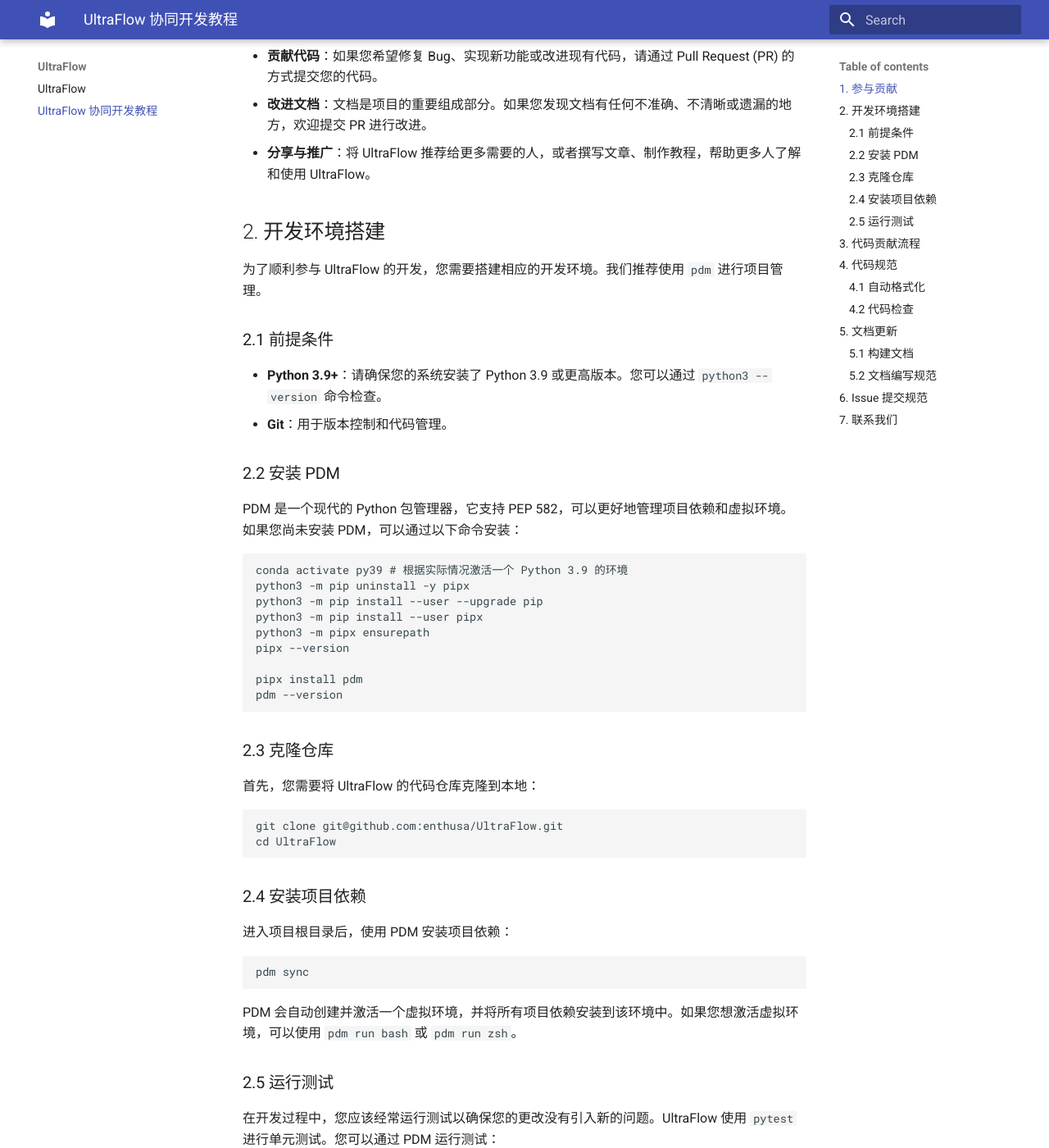
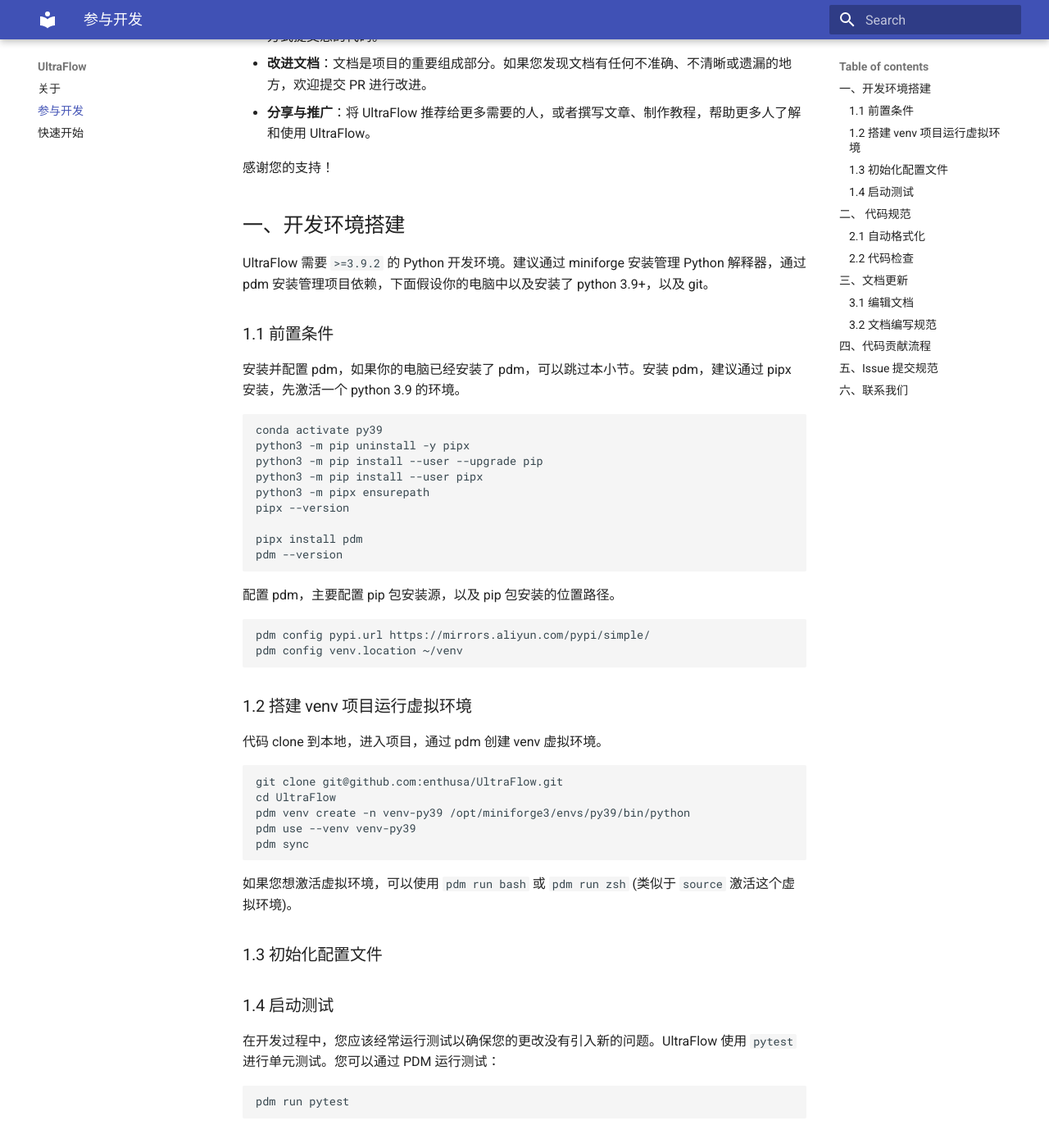
Before and after one commit to enthusa/UltraFlow, an MkDocs documentation site: the page built from docs/collaboration_tutorial.md, in a window 1280 px wide and 1400 px high, scrolled down 367 px. Shown: the whole window at 82% size. Built offline with MkDocs 1.6.1 and Material for MkDocs 9.7.7, drawn with Linux system fonts in a browser that asks for light colours; some of the changed text lies outside the part shown.

Commit message:
docs: 整理文档

````diff
--- a/docs/collaboration_tutorial.md
+++ b/docs/collaboration_tutorial.md
@@ -1,31 +1,26 @@
-# UltraFlow 协同开发教程
+# 参与开发
 
-UltraFlow 是一个开源项目，我们非常欢迎并鼓励社区成员参与贡献。本教程将指导您如何参与 UltraFlow 的开发，包括环境搭建、代码贡献流程、代码规范以及文档更新等。
+UltraFlow 是一个开源项目，我们非常欢迎并鼓励社区成员参与贡献。本教程将指导您如何参与 UltraFlow 的开发，包括环境搭建、代码贡献流程、代码规范以及文档更新等。如果您有任何问题、建议或想参与贡献，请访问我们的 GitHub 仓库：[GitHub 仓库链接](https://github.com/enthusa/UltraFlow)
 
-## 1. 参与贡献
+您可以通过以下方式支持我们：
 
-我们鼓励所有对 UltraFlow 感兴趣的开发者通过以下方式参与贡献：
+- **提交 Issue**：如果您在使用过程中遇到 Bug，或者有新的功能建议，请随时在 GitHub 上提交 Issue。在提交之前，请先搜索现有 Issue，避免重复提交。
+- **贡献代码**：如果您希望修复 Bug、实现新功能或改进现有代码，请通过 Pull Request (PR) 的方式提交您的代码。
+- **改进文档**：文档是项目的重要组成部分。如果您发现文档有任何不准确、不清晰或遗漏的地方，欢迎提交 PR 进行改进。
+- **分享与推广**：将 UltraFlow 推荐给更多需要的人，或者撰写文章、制作教程，帮助更多人了解和使用 UltraFlow。
 
-*   **提交 Issue**：如果您在使用过程中遇到 Bug，或者有新的功能建议，请随时在 GitHub 上提交 Issue。在提交之前，请先搜索现有 Issue，避免重复提交。
-*   **贡献代码**：如果您希望修复 Bug、实现新功能或改进现有代码，请通过 Pull Request (PR) 的方式提交您的代码。
-*   **改进文档**：文档是项目的重要组成部分。如果您发现文档有任何不准确、不清晰或遗漏的地方，欢迎提交 PR 进行改进。
-*   **分享与推广**：将 UltraFlow 推荐给更多需要的人，或者撰写文章、制作教程，帮助更多人了解和使用 UltraFlow。
+感谢您的支持！
 
-## 2. 开发环境搭建
+## 一、开发环境搭建
 
-为了顺利参与 UltraFlow 的开发，您需要搭建相应的开发环境。我们推荐使用 `pdm` 进行项目管理。
+UltraFlow 需要 `>=3.9.2` 的 Python 开发环境。建议通过 miniforge 安装管理 Python 解释器，通过 pdm 安装管理项目依赖，下面假设你的电脑中以及安装了 python 3.9+，以及 git。
 
-### 2.1 前提条件
+### 1.1 前置条件
 
-*   **Python 3.9+**：请确保您的系统安装了 Python 3.9 或更高版本。您可以通过 `python3 --version` 命令检查。
-*   **Git**：用于版本控制和代码管理。
-
-### 2.2 安装 PDM
-
-PDM 是一个现代的 Python 包管理器，它支持 PEP 582，可以更好地管理项目依赖和虚拟环境。如果您尚未安装 PDM，可以通过以下命令安装：
+安装并配置 pdm，如果你的电脑已经安装了 pdm，可以跳过本小节。安装 pdm，建议通过 pipx 安装，先激活一个 python 3.9 的环境。
 
 ```bash
-conda activate py39 # 根据实际情况激活一个 Python 3.9 的环境
+conda activate py39
 python3 -m pip uninstall -y pipx
 python3 -m pip install --user --upgrade pip
 python3 -m pip install --user pipx
@@ -36,26 +31,30 @@
 pdm --version
 ```
 
-### 2.3 克隆仓库
+配置 pdm，主要配置 pip 包安装源，以及 pip 包安装的位置路径。
 
-首先，您需要将 UltraFlow 的代码仓库克隆到本地：
+```bash
+pdm config pypi.url https://mirrors.aliyun.com/pypi/simple/
+pdm config venv.location ~/venv
+```
+
+### 1.2 搭建 venv 项目运行虚拟环境
+
+代码 clone 到本地，进入项目，通过 pdm 创建 venv 虚拟环境。
 
 ```bash
 git clone git@github.com:enthusa/UltraFlow.git
 cd UltraFlow
-```
-
-### 2.4 安装项目依赖
-
-进入项目根目录后，使用 PDM 安装项目依赖：
-
-```bash
+pdm venv create -n venv-py39 /opt/miniforge3/envs/py39/bin/python
+pdm use --venv venv-py39
 pdm sync
 ```
 
-PDM 会自动创建并激活一个虚拟环境，并将所有项目依赖安装到该环境中。如果您想激活虚拟环境，可以使用 `pdm run bash` 或 `pdm run zsh`。
+如果您想激活虚拟环境，可以使用 `pdm run bash` 或 `pdm run zsh` (类似于 `source` 激活这个虚拟环境)。
 
-### 2.5 运行测试
+### 1.3 初始化配置文件
+
+### 1.4 启动测试
 
 在开发过程中，您应该经常运行测试以确保您的更改没有引入新的问题。UltraFlow 使用 `pytest` 进行单元测试。您可以通过 PDM 运行测试：
 
@@ -63,108 +62,111 @@
 pdm run pytest
 ```
 
-## 3. 代码贡献流程
-
-我们遵循标准的 GitHub Flow 贡献流程：
-
-1.  **Fork 仓库**：在 GitHub 上 Fork UltraFlow 仓库到您自己的账户。
-2.  **克隆您的 Fork**：将您 Fork 的仓库克隆到本地。
-    ```bash
-    git clone git@github.com:enthusa/UltraFlow.git
-    cd UltraFlow
-    ```
-3.  **创建新分支**：为您的新功能或 Bug 修复创建一个新的分支。分支名称应具有描述性，例如 `feature/add-new-command` 或 `fix/bug-in-batch-test`。
-    ```bash
-    git checkout -b feature/your-feature-name
-    ```
-4.  **进行更改**：在您的新分支上进行代码更改。请确保您的更改符合代码规范，并编写相应的单元测试。
-5.  **提交更改**：提交您的更改到本地仓库。提交信息应清晰、简洁，说明本次提交的目的。
-    ```bash
-    git add .
-    git commit -m "feat: add new command for X"
-    ```
-    （我们推荐使用 Conventional Commits 规范，例如 `feat:`, `fix:`, `docs:`, `chore:` 等前缀）
-6.  **同步上游**：在提交 PR 之前，请确保您的分支与上游 `main` 分支保持同步，以避免合并冲突。
-    ```bash
-    git remote add upstream git@github.com:enthusa/UltraFlow.git # 首次添加
-    git checkout main
-    git pull upstream main
-    git checkout feature/your-feature-name
-    git rebase main
-    ```
-7.  **推送分支**：将您的分支推送到您的 Fork 仓库。
-    ```bash
-    git push origin feature/your-feature-name
-    ```
-8.  **提交 Pull Request (PR)**：在 GitHub 上打开您的 Fork 仓库页面，您会看到一个提示，引导您创建 Pull Request。请填写清晰的 PR 描述，说明您的更改内容、目的以及解决了哪些问题。
-9.  **等待审查**：提交 PR 后，项目维护者将对您的代码进行审查。您可能需要根据审查意见进行修改。
-10. **合并**：一旦您的 PR 通过审查并被批准，它将被合并到 `main` 分支。
-
-## 4. 代码规范
+## 二、 代码规范
 
 UltraFlow 使用 `ruff` 进行代码格式化和 Linting，以确保代码风格的统一性。在提交代码之前，请确保您的代码通过 `ruff` 的检查。
 
-### 4.1 自动格式化
+### 2.1 自动格式化
 
 您可以使用以下命令自动格式化您的代码：
 
 ```bash
-pdm run ruff format .
+pdm run format
 ```
 
-### 4.2 代码检查
+### 2.2 代码检查
 
 您可以使用以下命令检查代码是否符合规范：
 
 ```bash
-pdm run ruff check .
+pdm run lint
 ```
 
 我们建议您在提交代码之前，先运行这两个命令。
 
-## 5. 文档更新
+## 三、文档更新
 
-UltraFlow 的文档使用 `sphinx` 编写，并以 reStructuredText 格式存储在 `docs/` 目录下。如果您对文档进行了更改，请确保重新构建文档并检查其正确性。
+UltraFlow 的文档使用 `MkDocs` 编写，并以 Markdown 格式存储在 `docs/` 目录下。如果您对文档进行了更改，请确保重新构建文档并检查其正确性。
 
-### 5.1 构建文档
+### 3.1 编辑文档
 
-进入 `docs/` 目录，然后运行以下命令构建文档：
+使用如下命令，启动预览模式，可以一遍编辑文档，一遍预览效果。
 
 ```bash
-cd docs
-make html
+pdm run docs-dev
 ```
 
-构建完成后，您可以在 `_build/html/` 目录下找到生成的 HTML 文档，并在浏览器中打开 `index.html` 进行预览。
+### 3.2 文档编写规范
 
-### 5.2 文档编写规范
+- 使用 Markdown 语法。
+- 保持文档清晰、简洁、准确。
+- 为新的功能或更改添加相应的文档。
+- 确保示例代码可运行且正确。
 
-*   使用 reStructuredText 语法。
-*   保持文档清晰、简洁、准确。
-*   为新的功能或更改添加相应的文档。
-*   确保示例代码可运行且正确。
+为了确保文档格式风格统一，我们引入 `markdown-formatter` npm 包进行 Markdown 文档格式化。前提需要 node.js 运行环境，然后执行 `npm install` 安装依赖，之后使用如下命令进行文档格式化
 
-## 6. Issue 提交规范
+```bash
+npm run docs:format
+```
+
+## 四、代码贡献流程
+
+我们遵循标准的 GitHub Flow 贡献流程：
+
+1. **Fork 仓库**：在 GitHub 上 Fork UltraFlow 仓库到您自己的账户。
+2. **克隆您的 Fork**：将您 Fork 的仓库克隆到本地。
+   ```bash
+   git clone git@github.com:enthusa/UltraFlow.git
+   cd UltraFlow
+   ```
+3. **创建新分支**：为您的新功能或 Bug 修复创建一个新的分支。分支名称应具有描述性，例如 `feature/add-new-command` 或 `fix/bug-in-batch-test`。
+   ```bash
+   git checkout -b feature/your-feature-name
+   ```
+4. **进行更改**：在您的新分支上进行代码更改。请确保您的更改符合代码规范，并编写相应的单元测试。
+5. **提交更改**：提交您的更改到本地仓库。提交信息应清晰、简洁，说明本次提交的目的。
+   ```bash
+   git add .
+   git commit -m "feat: add new command for X"
+   ```
+   (我们推荐使用 Conventional Commits 规范，例如 `feat:`, `fix:`, `docs:`, `chore:` 等前缀)
+6. **同步上游**：在提交 PR 之前，请确保您的分支与上游 `main` 分支保持同步，以避免合并冲突。
+   ```bash
+   git remote add upstream git@github.com:enthusa/UltraFlow.git # 首次添加
+   git checkout main
+   git pull upstream main
+   git checkout feature/your-feature-name
+   git rebase main
+   ```
+7. **推送分支**：将您的分支推送到您的 Fork 仓库。
+   ```bash
+   git push origin feature/your-feature-name
+   ```
+8. **提交 Pull Request (PR)**：在 GitHub 上打开您的 Fork 仓库页面，您会看到一个提示，引导您创建 Pull Request。请填写清晰的 PR 描述，说明您的更改内容、目的以及解决了哪些问题。
+9. **等待审查**：提交 PR 后，项目维护者将对您的代码进行审查。您可能需要根据审查意见进行修改。
+10. **合并**：一旦您的 PR 通过审查并被批准，它将被合并到 `main` 分支。
+
+## 五、Issue 提交规范
 
 在提交 Issue 时，请提供尽可能详细的信息，以便我们更好地理解和解决问题：
 
-*   **Bug 报告**：
-    *   **标题**：简洁明了地描述 Bug，例如 `[Bug] uf run 批量测试结果不准确`。
-    *   **环境**：提供您的操作系统、Python 版本、UltraFlow 版本等信息。
-    *   **复现步骤**：详细描述如何复现 Bug，包括您执行的命令、输入的数据等。
-    *   **预期结果**：描述您期望的正确行为。
-    *   **实际结果**：描述实际发生的不正确行为。
-    *   **错误信息**：如果出现错误，请提供完整的错误堆栈信息。
-*   **功能请求**：
-    *   **标题**：简洁明了地描述功能请求，例如 `[Feature] 支持更多 LLM 提供商`。
-    *   **描述**：详细说明您希望添加的功能，以及它能解决什么问题或带来什么好处。
-    *   **用例**：提供一些使用该功能的具体场景。
+- **Bug 报告**：
+  - **标题**：简洁明了地描述 Bug，例如 `[Bug] uf run 批量测试结果不准确`。
+  - **环境**：提供您的操作系统、Python 版本、UltraFlow 版本等信息。
+  - **复现步骤**：详细描述如何复现 Bug，包括您执行的命令、输入的数据等。
+  - **预期结果**：描述您期望的正确行为。
+  - **实际结果**：描述实际发生的不正确行为。
+  - **错误信息**：如果出现错误，请提供完整的错误堆栈信息。
+- **功能请求**：
+  - **标题**：简洁明了地描述功能请求，例如 `[Feature] 支持更多 LLM 提供商`。
+  - **描述**：详细说明您希望添加的功能，以及它能解决什么问题或带来什么好处。
+  - **用例**：提供一些使用该功能的具体场景。
 
-## 7. 联系我们
+## 六、联系我们
 
 如果您有任何疑问或需要帮助，可以通过以下方式联系我们：
 
-*   在 GitHub 上提交 Issue。
-*   （待定）加入我们的社区讨论群（例如 Discord, Slack 等）。
+- 在 GitHub 上提交 Issue。
+- (待定) 加入我们的社区讨论群 (例如 Discord, Slack 等)。
 
 感谢您对 UltraFlow 的贡献！
--- /dev/null
+++ b/docs/get_started.md
@@ -0,0 +1,65 @@
+# 快速开始
+
+UltraFlow 已发布到 PyPI，用户可以通过 `pip` 命令一键安装。在安装之前，请确保您的 Python 版本为 3.9 或更高。
+
+```bash
+pip install -U UltraFlow
+```
+
+## 一、命令行工具
+
+### 1.1 初始化项目
+
+使用 `uf init` 命令初始化一个新的提示词工程项目：
+
+```bash
+uf init my_prompt_project
+cd my_prompt_project
+```
+
+该命令将创建一个新的目录 `my_prompt_project`，并在其中生成项目所需的基本文件和配置。
+
+### 1.2 创建提示词模板
+
+使用 `uf new` 命令创建一个新的提示词模板文件 (例如 `hello_world.prompty`)：
+
+```bash
+uf new hello_world
+```
+
+打开 `hello_world.prompty` 文件，您可以定义您的提示词内容和变量。
+
+### 1.3 交互式测试
+
+通过 `uf run` 命令启动 Web UI 进行交互式测试：
+
+```bash
+uf run hello_world.prompty
+```
+
+您的浏览器将自动打开一个界面，您可以在其中输入对话内容，并查看 LLM 的响应以及详细的请求/响应信息。
+
+### 1.4 批量测试
+
+准备一个 JSON 文件 (例如 `test_data.json`)，包含用于批量测试的数据：
+
+```json
+[
+    {
+        "input": "你好，请介绍一下你自己。"
+    },
+    {
+        "input": "请用中文写一首关于春天的诗。"
+    }
+]
+```
+
+然后运行批量测试命令：
+
+```bash
+uf run hello_world.prompty --data test_data.json
+```
+
+测试结果将输出到控制台，并可配置保存到文件。
+
+## 二、Python API 引入
--- a/mkdocs.yml
+++ b/mkdocs.yml
@@ -1,3 +1,6 @@
 site_name: UltraFlow
 theme:
   name: material
+markdown_extensions:
+  - pymdownx.tasklist:
+      custom_checkbox: true
--- a/pyproject.toml
+++ b/pyproject.toml
@@ -68,3 +68,4 @@
 test = "pytest"
 docs-dev = "mkdocs serve --dirty"
 docs-build = "mkdocs build"
+docs-deploy = "mkdocs gh-deploy --no-history"
````
Also changed, not shown: README.md (+42 -130 lines), docs/index.md (+71 -21 lines), package.json (added, +29 -0 lines), 2 other files.
